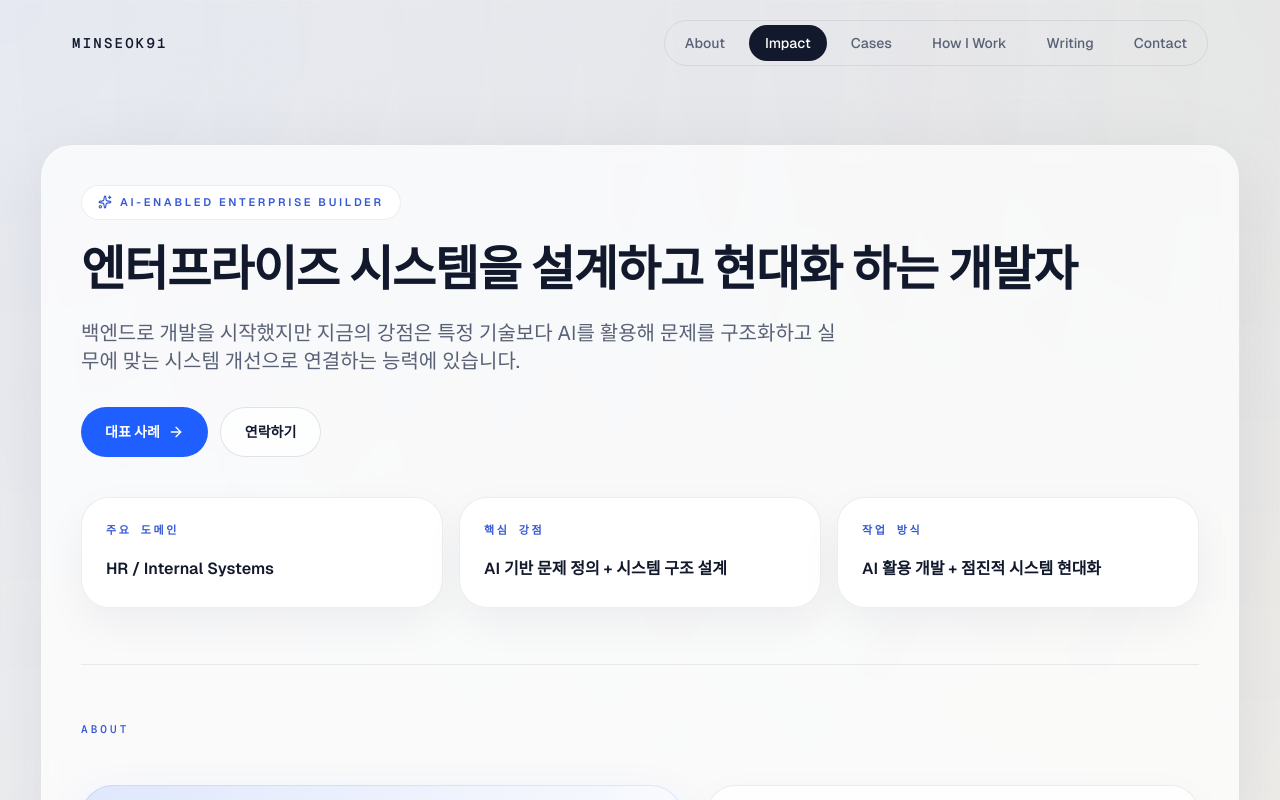
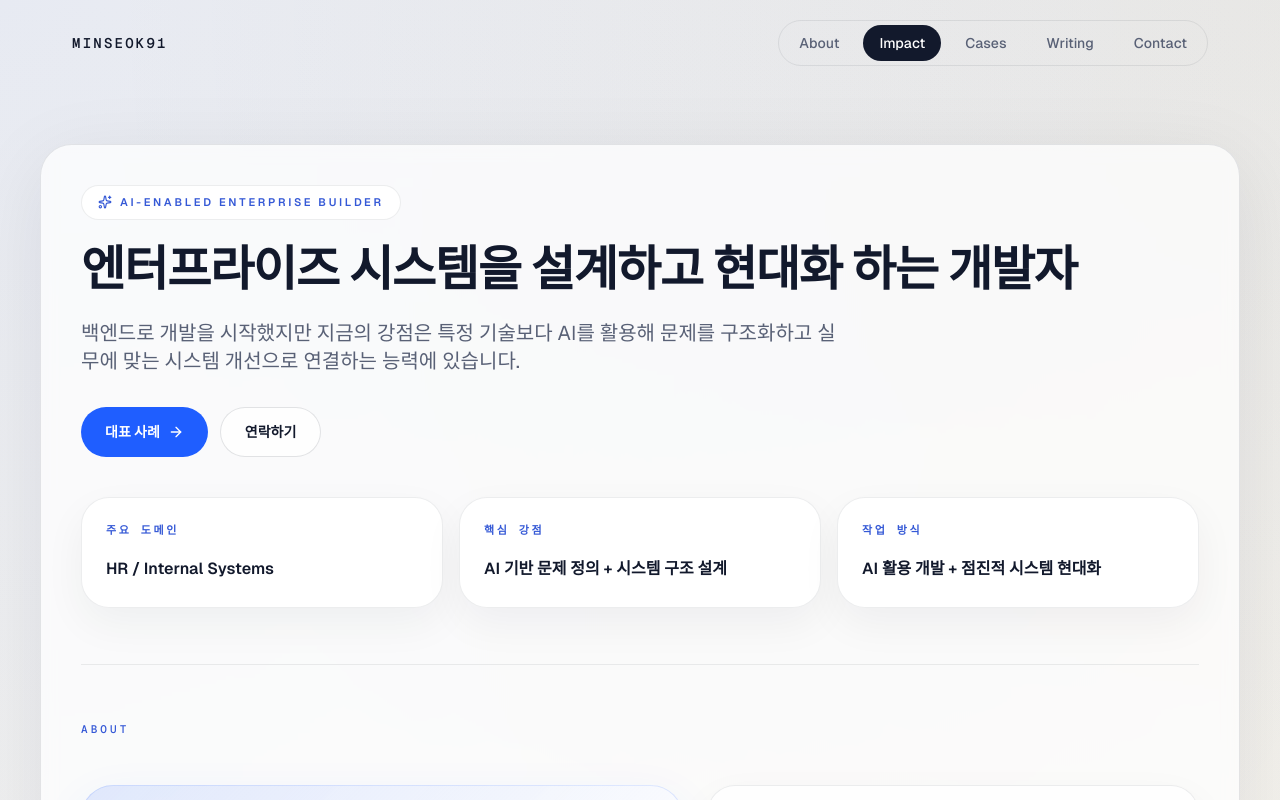
Before and after one commit to qoxmfaktmxj/landing, a Next.js app: page / in a window 1280 px wide. Shown: the top 800 px of the page. Built offline with nearby package versions, Linux system fonts and the light colour scheme; a web font is replaced by a local one.

Commit message:
Remove how i work section

```diff
--- a/src/app/page.tsx
+++ b/src/app/page.tsx
@@ -3,7 +3,6 @@ import Footer from "@/components/layout/Footer";
 import HeroSection from "@/components/sections/HeroSection";
 import ImpactSection from "@/components/sections/ImpactSection";
 import ProjectsSection from "@/components/sections/ProjectsSection";
-import HowIWorkSection from "@/components/sections/HowIWorkSection";
 import WritingSection from "@/components/sections/WritingSection";
 import ContactSection from "@/components/sections/ContactSection";
 
@@ -15,7 +14,6 @@ export default function Home() {
         <HeroSection />
         <ImpactSection />
         <ProjectsSection />
-        <HowIWorkSection />
         <WritingSection />
         <ContactSection />
       </main>
--- a/src/data/siteContent.ts
+++ b/src/data/siteContent.ts
@@ -2,7 +2,6 @@ export const navItems = [
   { label: "About", href: "#about" },
   { label: "Impact", href: "#impact" },
   { label: "Cases", href: "#projects" },
-  { label: "How I Work", href: "#how-i-work" },
   { label: "Writing", href: "#writing" },
   { label: "Contact", href: "#contact" },
 ];
```
